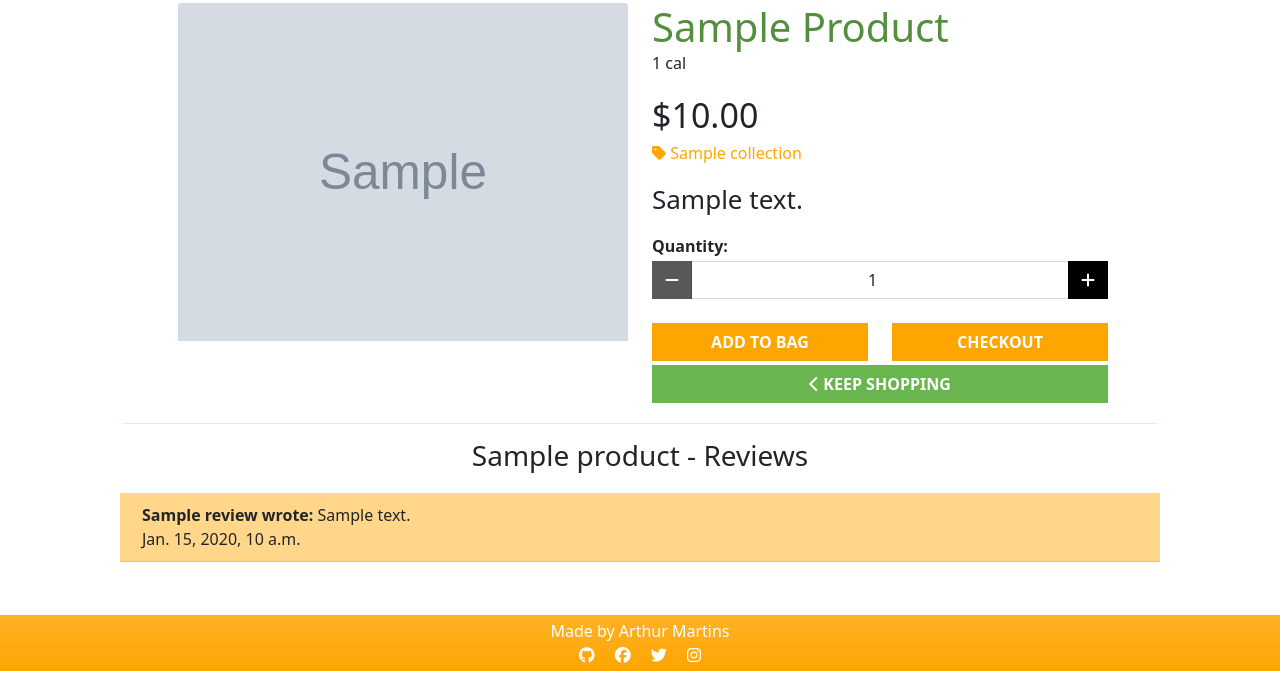
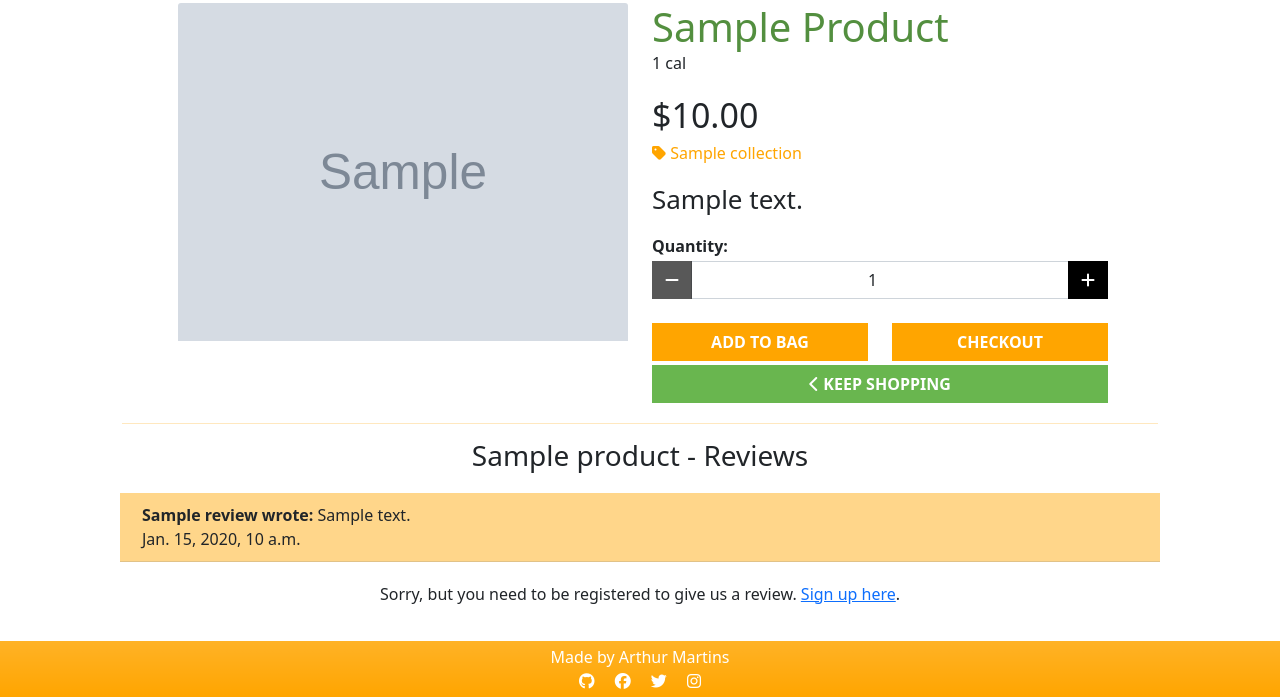
Before and after one commit to arthurmezaonik/portfolio_project_5, a Django app: page /products/1 in a window 1280 px wide. Shown: the part 129-826 px from the top of the page. Before the commit the page ends 800 px from the top, so only its background shows below. Run offline with Django 3.2, Linux system fonts and the light colour scheme; tables that the repository leaves empty hold one stand-in row (values such as "Sample post"); grey boxes marked "Sample" are stand-in pictures; some libraries are stand-ins or nearby versions.

Commit message:
Create revie form and set up to the template

```diff
--- /dev/null
+++ b/products/forms.py
@@ -0,0 +1,21 @@
+from .models import Review
+from django import forms
+
+
+class ReviewForm(forms.ModelForm):
+    """ Form to review a product """
+    class Meta:
+        model = Review
+
+        fields = ('body',)
+
+        labels = {
+            'body': '',
+        }
+
+        widgets = {
+            'body': forms.Textarea(attrs={
+                'class': 'review__box',
+                'placeholder': 'Write your review here:',
+            }),
+        }
--- a/products/models.py
+++ b/products/models.py
@@ -37,8 +37,9 @@ class Product(models.Model):
 
 
 class Review(models.Model):
-    product = models.ForeignKey('Product', on_delete=models.CASCADE,
-                             related_name="reviews")
+    product = models.ForeignKey(
+        'Product', on_delete=models.CASCADE, related_name="reviews"
+    )
     name = models.CharField(max_length=80)
     email = models.EmailField()
     body = models.TextField()
--- a/products/templates/products/specific_product.html
+++ b/products/templates/products/specific_product.html
@@ -94,21 +94,40 @@
         <hr class="break__line text__orange">
 
         <div class="container review__container">
+            <div class="customer__reviews">
                 {% if reviews %}
                     <h3 class="review__title">{{product.title}} - Reviews</h3>
                         {% for review in reviews %}
+                            {% if review.approved%}
                                 {% if forloop.counter|divisibleby:2 %}
                                     <div class="row review">
                                  {% else %}
                                     <div class="row review review__orange-bg">
                                 {% endif %}
-                        {% if review.approved%}
                                         {% include 'products/includes/review-content.html'%}
+                                    </div>
                             {% endif %}
-                    </div>
                         {% endfor %}
                 {% else %}
                     <h3 class="review__title">This Product Has No Reviews</h3>
+                {% endif %}
+            </div>
+
+
+            <div class="form__review">
+                {% if reviewed %}
+                    <p>Review Submitted. Your review will be verified before approval.</p>
+                {% else %}
+                    {% if request.user.is_authenticated %}
+                        <form action="" method="POST">
+                            {% csrf_token%}
+
+                            {{ review_form.as_p }}
+                            <input type="submit" value="Submit" class="btn text__bold text__white keep-shopping rounded-0 mt-1">
+                        </form>
+                    {% else %}
+                        <p>Sorry, but you need to be registered to give us a review. <a href="{% url 'account_signup' %}" title='Sign up page'>Sign up here</a>.</p>
+                    {% endif %}
                 {% endif %}
             </div>
         </div>
--- a/products/views.py
+++ b/products/views.py
@@ -1,7 +1,8 @@
 from django.shortcuts import render, get_object_or_404
+from django.http import HttpResponseRedirect
 from .models import Product, Collection, Review
+from .forms import ReviewForm
 from django.db.models.functions import Lower
-
 
 
 # Create your views here.
@@ -32,7 +33,9 @@ def all_products(request):
         if "collection" in request.GET:
             requested_collection = request.GET["collection"]
             products = products.filter(collection__name=requested_collection)
-            collection = Collection.objects.filter(name=requested_collection)[0]
+            collection = Collection.objects.filter(
+                name=requested_collection
+            )[0]
 
     current_sorting = f'{sort}_{direction}'
 
@@ -49,12 +52,31 @@ def specific_product(request, product_id):
     """A view to render a specific product"""
 
     product = get_object_or_404(Product, pk=product_id)
+    reviewed = False
     reviews = Review.objects.filter(product=product_id)
+
+    if request.method == 'POST':
+        review_form = ReviewForm(request.POST)
+        if review_form.is_valid():
+            review_form.instance.email = request.user.email
+            review_form.instance.name = request.user.username
+            review = review_form.save(commit=False)
+            review.product = product
+            review.save()
+
+            return HttpResponseRedirect(
+                f'{product_id}?reviewed=True'
+            )
+    else:
+        review_form = ReviewForm()
+        if "reviewed" in request.GET:
+            reviewed = True
 
     context = {
         'product': product,
         'reviews': reviews,
-
+        'review_form': review_form,
+        'reviewed': reviewed
     }
 
     return render(request, 'products/specific_product.html', context)
--- a/static/css/products/products.css
+++ b/static/css/products/products.css
@@ -253,3 +253,13 @@
 .review p{
     margin: 0;
 }
+
+.form__review{
+    text-align: center;
+    margin: 20px 0;
+}
+
+.review__box{
+    width: 100%;
+    max-width: 1040px;
+}
```
Lines whose indentation alone changed are shown as unchanged.
